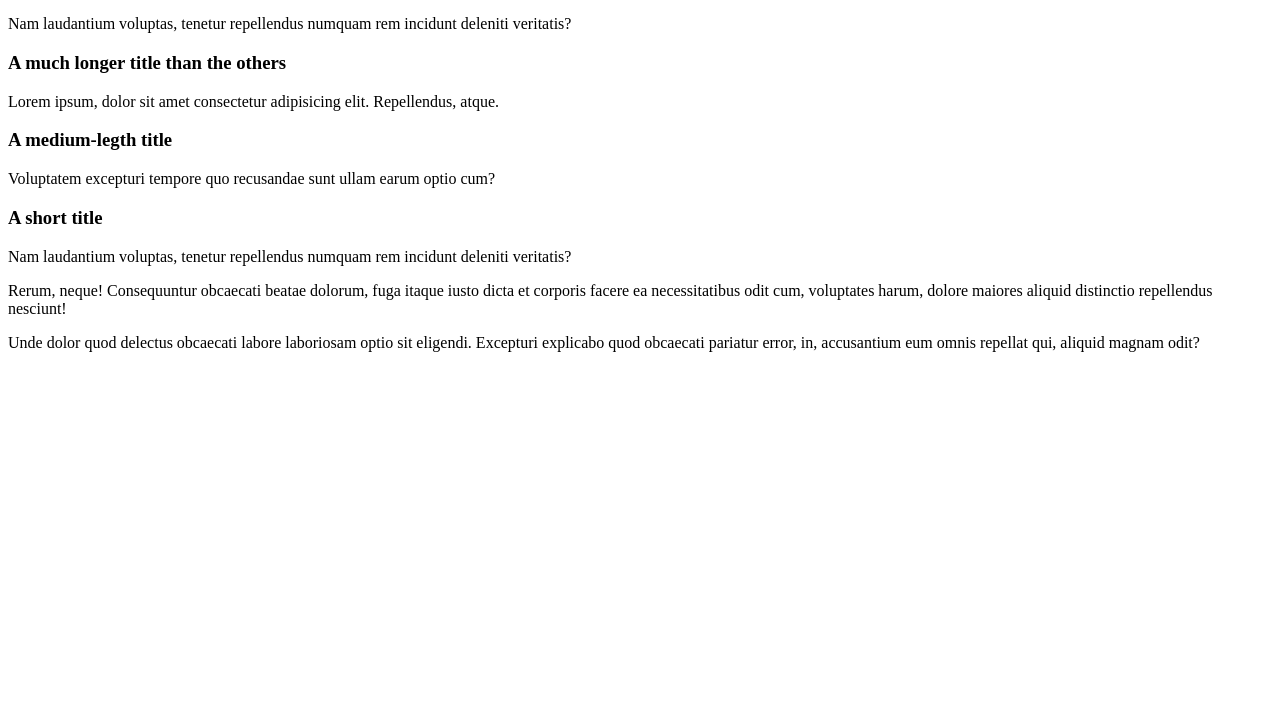
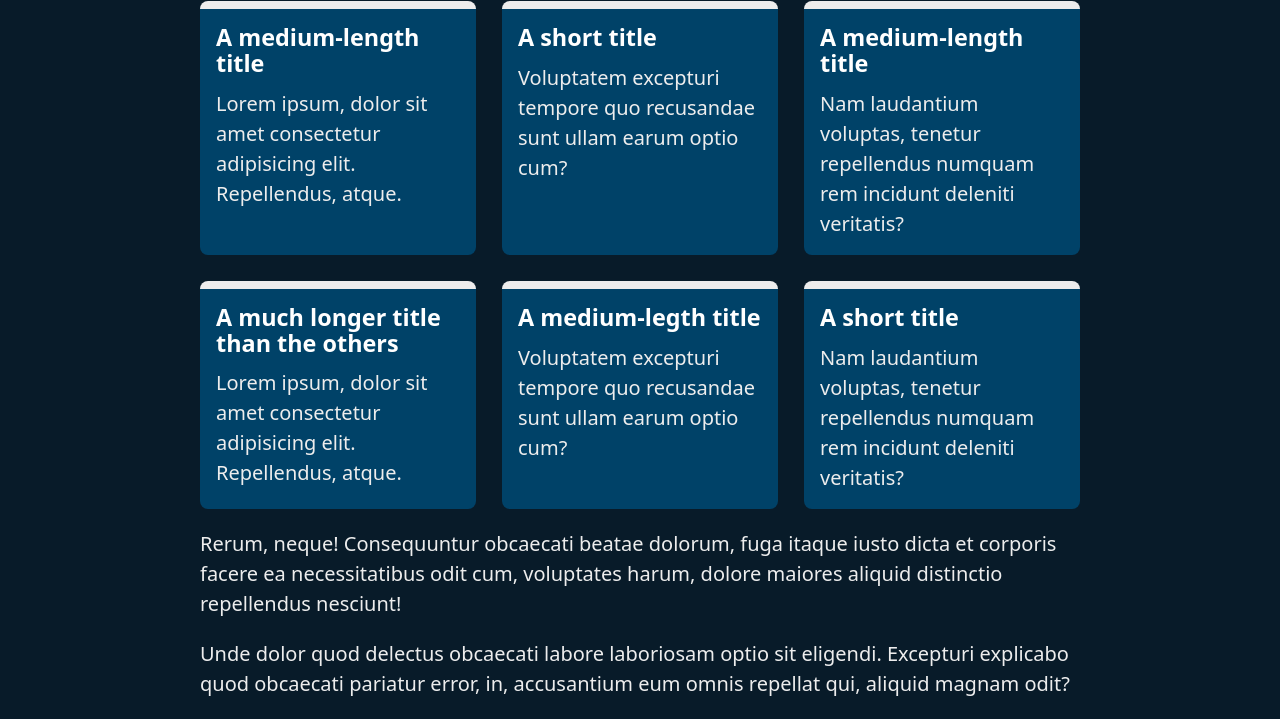
Before and after one commit to m-essam-s/theme-picker, a plain HTML site: page index.html in a window 1280 px wide. Shown: the part 379-1098 px from the top of the page. Before the commit the page ends 800 px from the top, so only its background shows below. Drawn offline with Linux system fonts and the light colour scheme.

Commit message:
Added style.css to style the sample html

```diff
--- /dev/null
+++ b/css/style.css
@@ -0,0 +1,67 @@
+:root {
+    --clr-body-bg: #081b29;
+    --clr-card-bg: #004268;
+    --clr-text: #ededed;
+    --clr-heading: #ffffff;
+}
+
+* {
+    box-sizing: border-box;
+}
+
+body {
+    margin: 0;
+    font-family: system-ui, -apple-system, BlinkMacSystemFont, 'Segoe UI', Roboto, Oxygen, Ubuntu, Cantarell, 'Open Sans', 'Helvetica Neue', sans-serif;
+    font-size: 1.25rem;
+    line-height: 1.5;
+    background-color: var(--clr-body-bg);
+    color: var(--clr-text);
+}
+
+h1,
+h2,
+h3 {
+    line-height: 1.1;
+    color: var(--clr-heading);
+}
+
+.wrapper {
+    --max-width: 55rem;
+    width: min(100% - 2rem, var(--max-width));
+    margin-inline: auto;
+}
+
+.auto-grid {
+    --min-column-size: 225px;
+
+    display: grid;
+    gap: clamp(1rem, 5vmax, 1.625rem);
+    grid-template-columns: repeat(auto-fit,
+            minmax(min(100%, var(--min-column-size)), 1fr));
+}
+
+.card {
+    padding: 1rem;
+    background-color: var(--clr-card-bg);
+    border-block-start: 0.5rem solid;
+    border-radius: 0.5rem;
+}
+
+.card>* {
+    margin: 0;
+}
+
+.card>*:not(:last-child) {
+    margin-bottom: 0.75rem;
+}
+
+
+.visually-hidden {
+    clip: rect(0 0 0 0);
+    clip-path: inset(50%);
+    height: 1px;
+    overflow: hidden;
+    position: absolute;
+    white-space: nowrap;
+    width: 1px;
+  }
--- a/index.html
+++ b/index.html
@@ -5,6 +5,7 @@
     <meta charset="UTF-8">
     <meta name="viewport" content="width=device-width, initial-scale=1.0">
     <title>Theme Picker</title>
+    <link rel="stylesheet" href="./css/style.css">
 </head>
 
 <body>
```
